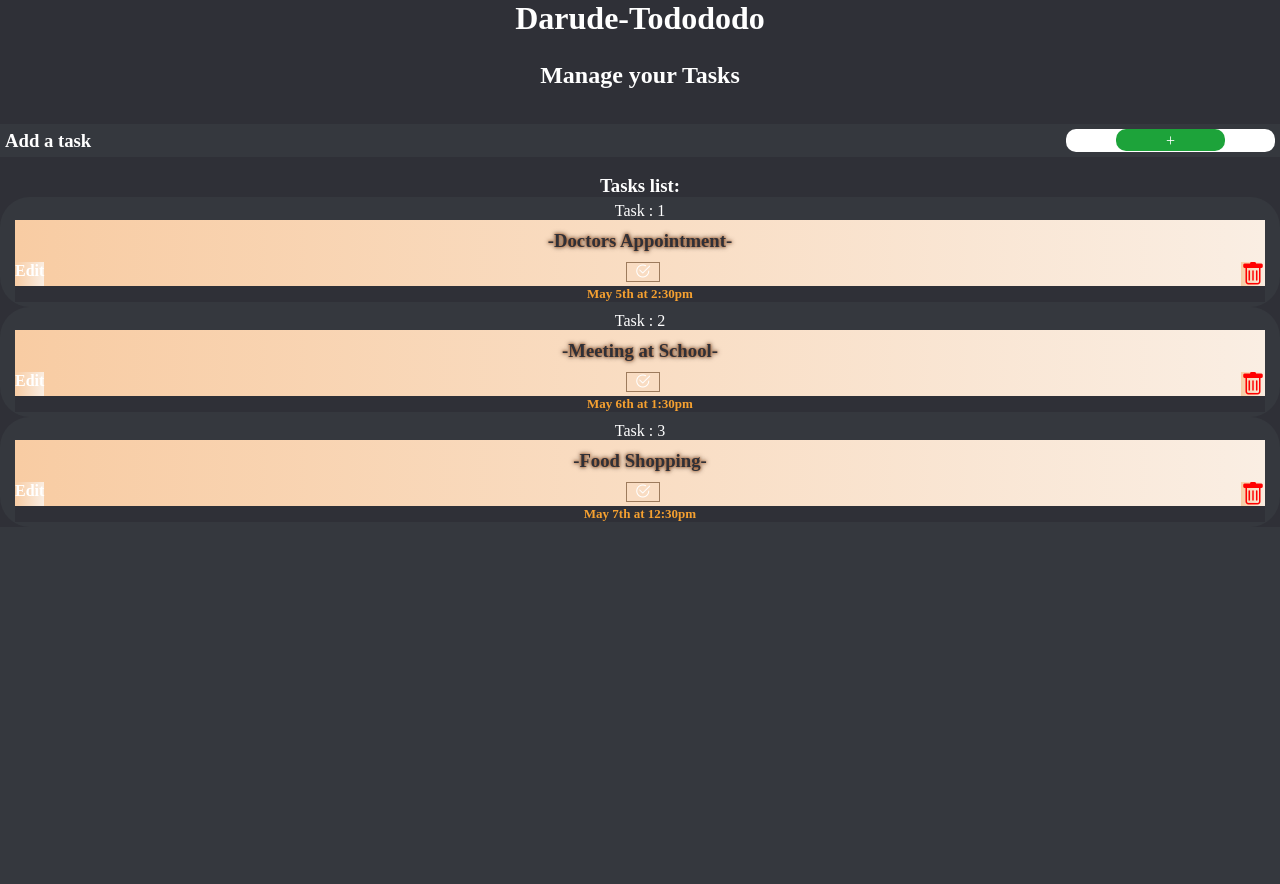
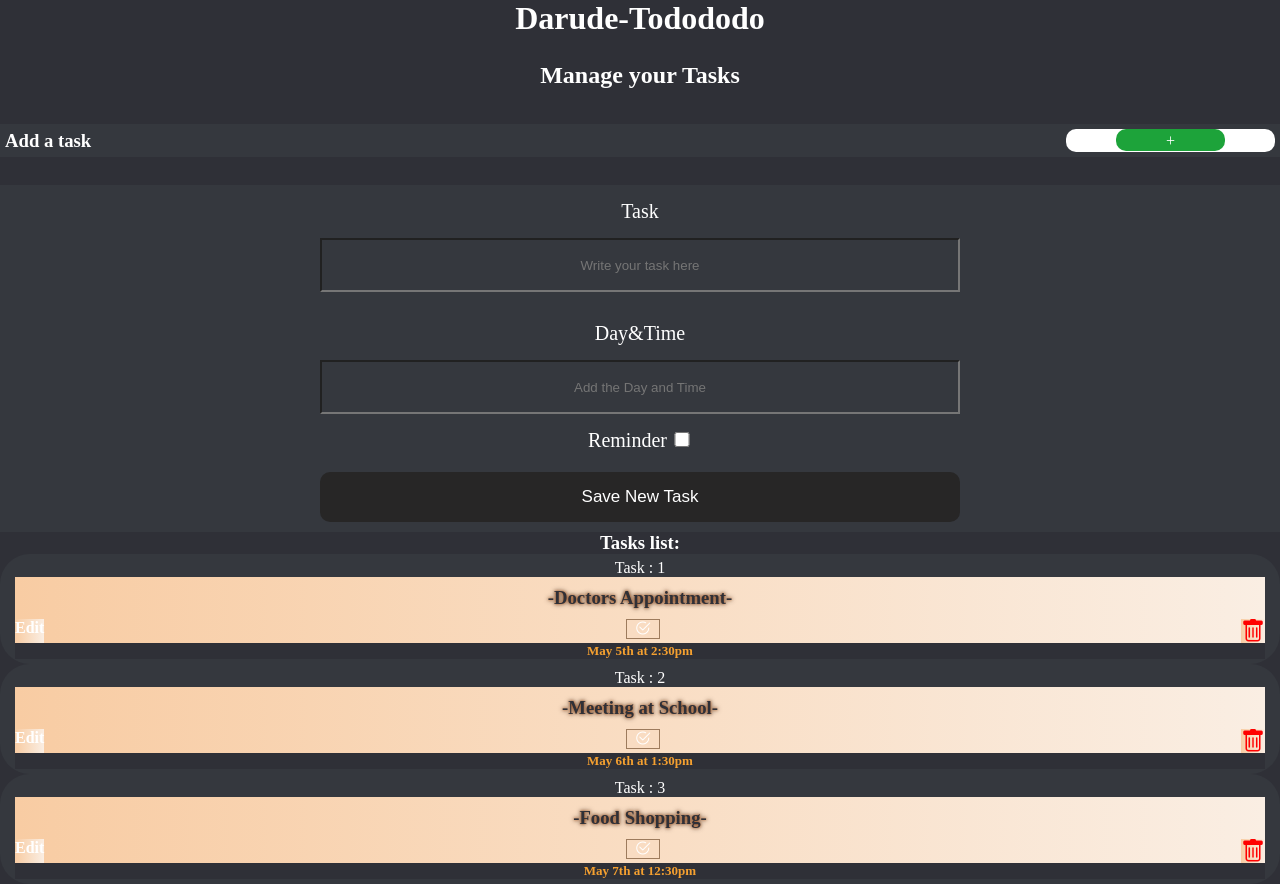
Before and after one commit to Cryandie/todo-alarm, an Angular app: page / in a window 1280 px wide. Before the commit the page ends 800 px from the top, so only its background shows below. Built offline with nearby package versions, Linux system fonts and the light colour scheme; data requests are answered from the project's data file.

Commit message:
add task form and submit

```diff
--- a/src/app/app.module.ts
+++ b/src/app/app.module.ts
@@ -7,6 +7,8 @@ import { HeaderComponent } from './components/header/header.component';
 import { ButtonComponent } from './components/button/button.component';
 import { TasksComponent } from './components/tasks/tasks.component';
 import { TaskItemComponent } from './components/task-item/task-item.component';
+import { AddTaskComponent } from './components/add-task/add-task.component';
+import { FormsModule } from '@angular/forms';
 
 
 @NgModule({
@@ -16,11 +18,13 @@ import { TaskItemComponent } from './components/task-item/task-item.component';
     ButtonComponent,
     TasksComponent,
     TaskItemComponent,
+    AddTaskComponent,
   ],
   imports: [
     BrowserModule,
     AppRoutingModule,
     HttpClientModule,
+    FormsModule
 
   ],
   providers: [],
--- /dev/null
+++ b/src/app/components/add-task/add-task.component.css
@@ -0,0 +1,41 @@
+.form-control,
+.form-control-check {
+  margin: 10px 0;
+  font-size: 20px;
+}
+
+.form-control label {
+  display: block;
+  margin-bottom: 15px;
+  padding-top: 15px;
+}
+
+.form-control input {
+  width: 50%;
+  height: 40px;
+  padding: 25px;
+  margin-bottom: 5px;
+}
+
+.form-control-check input {
+  height: 15px;
+  width: 20px;
+  cursor: pointer;
+}
+
+.btn-save {
+  background-color: rgb(39, 38, 38);
+  margin-bottom: 10px;
+  margin-top: 10px;
+  padding: 15px;
+  width: 50%;
+  font-size: 17px;
+}
+
+.form-control .form-control-check,
+label {
+  -webkit-user-select: none;
+  -moz-user-select: none;
+  -ms-user-select: none;
+  user-select: none;
+}
--- /dev/null
+++ b/src/app/components/add-task/add-task.component.html
@@ -0,0 +1,34 @@
+<form (ngSubmit)="onSubmit()">
+  <div class="form-control">
+    <label for="text"> Task </label>
+    <input
+      type="text"
+      name="text"
+      [(ngModel)]="text"
+      id="text"
+      placeholder="Write your task here"
+    />
+  </div>
+
+  <div class="form-control">
+    <label for="day"> Day&Time </label>
+    <input
+      type="text"
+      name="day"
+      [(ngModel)]="day"
+      id="day"
+      placeholder="Add the Day and Time"
+    />
+  </div>
+
+  <div class="form-control-check">
+    <label for="reminder"> Reminder </label>
+    <input
+      type="checkbox"
+      name="reminder"
+      [(ngModel)]="reminder"
+      id="reminder"
+    />
+  </div>
+  <input type="submit" value="Save New Task" class="btn btn-save" />
+</form>
--- /dev/null
+++ b/src/app/components/add-task/add-task.component.ts
@@ -0,0 +1,40 @@
+import { Component, OnInit, Output , EventEmitter } from '@angular/core';
+import {Task} from './../../Task';
+
+@Component({
+  selector: 'app-add-task',
+  templateUrl: './add-task.component.html',
+  styleUrls: ['./add-task.component.css']
+})
+export class AddTaskComponent implements OnInit {
+  @Output() onAddTaskEvent : EventEmitter<Task> = new EventEmitter() ;
+  text!: string;
+  day!: string;
+  reminder: boolean = false;
+  done: boolean = false ;
+  constructor() { }
+
+  ngOnInit(): void {
+  }
+  onSubmit(){
+    if (!this.text)  {
+      alert("You need to add a Task before saving");
+      return;
+    }
+    if (!this.day) {
+      alert ("You need to add a day before saving");
+      return;
+    }
+    const newTask = {
+      text : this.text,
+      day : this.day,
+      reminder : this.reminder,
+      done : this.done,
+    }
+    this.onAddTaskEvent.emit(newTask)
+
+    this.text = "";
+    this.day= "";
+    this.reminder= false;
+  }
+}
--- a/src/app/components/tasks/tasks.component.html
+++ b/src/app/components/tasks/tasks.component.html
@@ -1,3 +1,4 @@
+<app-add-task (onAddTaskEvent)="addTask($event)"></app-add-task>
 <h3 class="titlelist">Tasks list:</h3>
 <!-- Passing props task from parent to child -->
 <app-task-item
--- a/src/app/components/tasks/tasks.component.ts
+++ b/src/app/components/tasks/tasks.component.ts
@@ -30,4 +30,7 @@ toggleProgression(task:Task){
   task.done = !task.done;
   this.taskService.updateTaskReminder(task).subscribe();
 }
+addTask(task:Task){
+  this.taskService.addTask(task).subscribe((task)=>(this.tasks.push(task)))
 }
+}
--- a/src/app/services/task.service.ts
+++ b/src/app/services/task.service.ts
@@ -17,9 +17,11 @@ export class TaskService {
 private apiUrl = "http://localhost:5000/tasks";
 
 constructor(private http: HttpClient) { }
+
 getTasks(): Observable<Task[]>{
   return this.http.get<Task[]>(this.apiUrl)
 }
+
 deleteTask(task:Task): Observable<Task>{
   const url = `${this.apiUrl}/${task.id}` ;
   return this.http.delete<Task>(url);
@@ -29,4 +31,9 @@ deleteTask(task:Task): Observable<Task>{
     const url = `${this.apiUrl}/${task.id}` ;
     return this.http.put<Task>(url, task , httpOptions)
   }
+
+  addTask(task:Task):Observable<Task>{
+    return this.http.post<Task>(this.apiUrl , task , httpOptions)
+  }
+
 }
```
Also changed, not shown: 1 other file (tests, documents, lock files or other folders).
